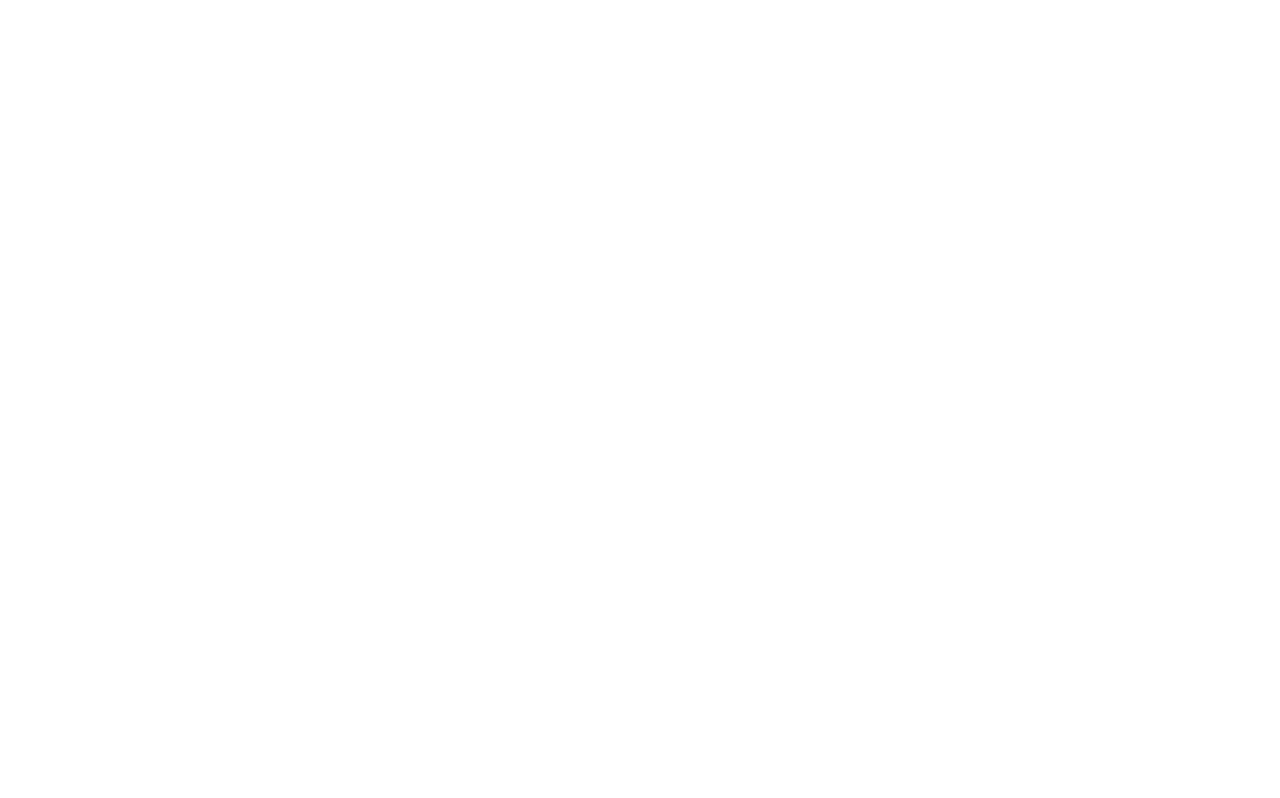
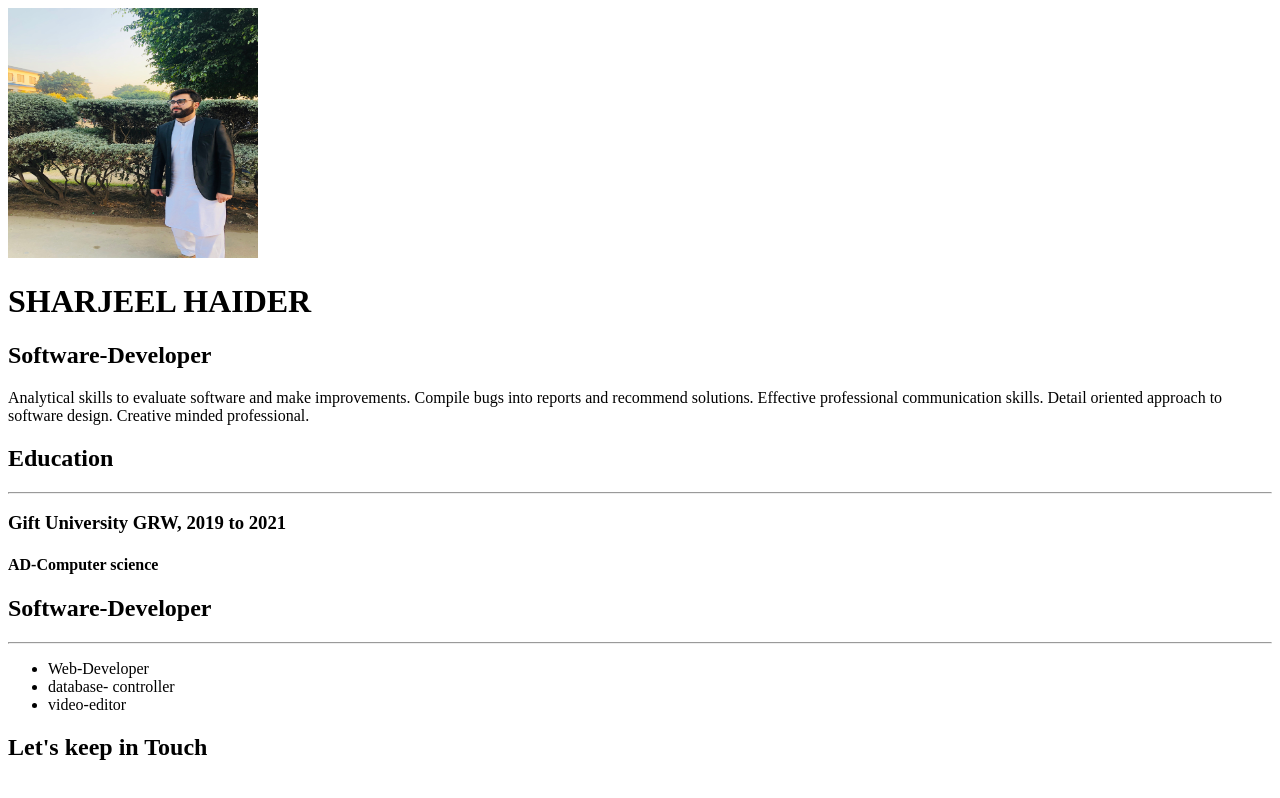
Before and after one commit to sharjeel19/102380017-OA--5, a plain HTML site: page index.html in a window 1280 px wide. Drawn offline with Linux system fonts and the light colour scheme.

Commit message:
create cv

```diff
--- a/index.html
+++ b/index.html
@@ -7,11 +7,47 @@
 </head>
 <body>
     <header>
-        <img src="" alt="">
-
-
+        <img src="Photo/Myphoto.jpeg" alt="SHARJEEL " height="250" width=" 250">
+        <h1>SHARJEEL HAIDER </h1>
+        <h2>Software-Developer </h2>
+        <p>
+            Analytical skills to evaluate software and make improvements.
+            Compile bugs into reports and recommend solutions.
+            Effective professional communication skills.
+            Detail oriented approach to software design.
+            Creative minded professional.
+        </p>
 
     </header>
+    <main>
+        <section>
+
+            <h2>Education</h2>
+            <hr>
+            <h3>Gift University GRW, 2019 to 2021</h3>
+            <h4>AD-Computer science</h4>
+
+        </section>
+
+        <section>
+            <h2>Software-Developer</h2>
+            <hr>
+            <ul>
+                <li>Web-Developer </li>
+                <li>database- controller</li>
+                <li>video-editor</li>
+            </ul>
+        </section>
+
+    </main>
+    <footer>
+        <h2>Let's keep in Touch</h2>
+        <div>
+            <a href=""></a>
+            <a href=""></a>
+        </div>
+
+    </footer>
 
 </body>
 </html>
```
